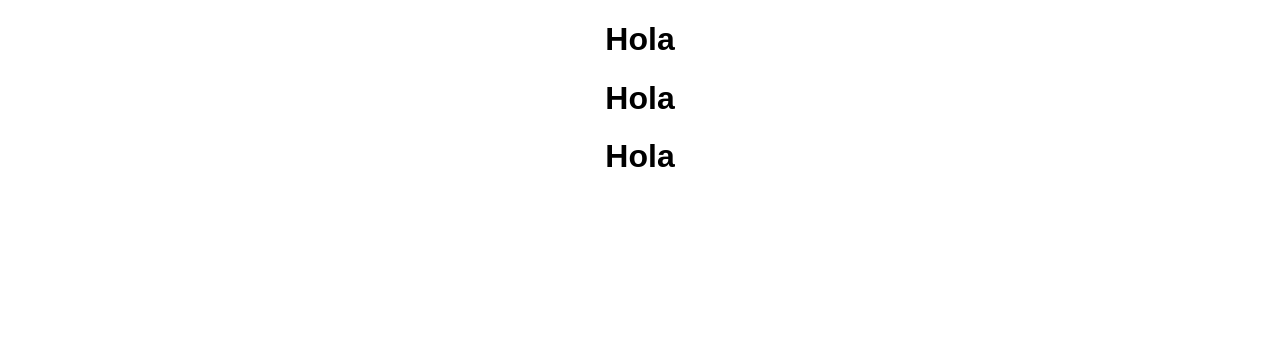
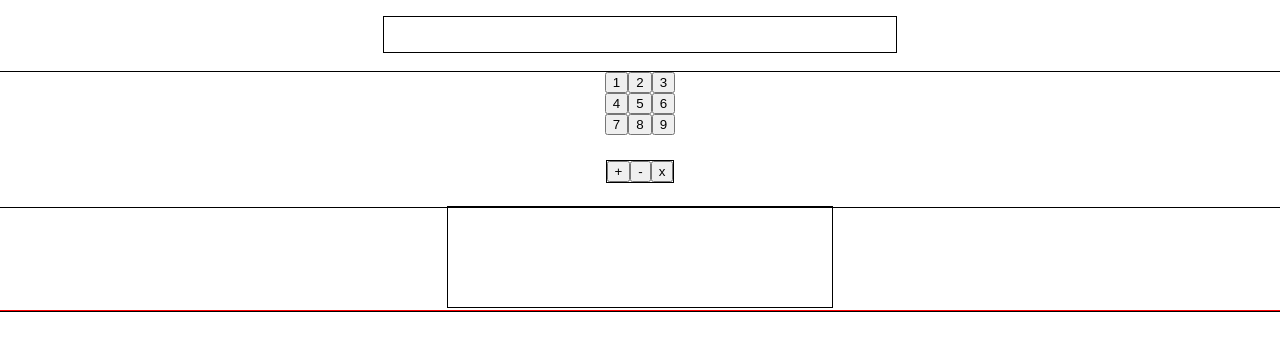
Before and after one commit to Claudiagari/calculadora-react, a React (Create React App) app: page / in a window 1280 px wide. Shown: the top 350 px of the page. Built offline with nearby package versions, Linux system fonts and the light colour scheme.

Commit message:
calculadora

```diff
--- a/src/App.css
+++ b/src/App.css
@@ -1,7 +1,39 @@
 .App {
   text-align: center;
+  outline: 1px solid black;
+
+  text-align: center;
 }
+.item {
+  border: none;
 
+}
+.Numbers{
+  outline: 1px solid black;
+}
+.Conten-list {
+  outline: 1px solid black;
+  width: 30%;
+  height: 100px;
+  display: inline-block;
+  text-align: center;
+}
+.uno {
+  outline: 1px solid red;
+}
+.Oper {
+  margin: 2%;
+  outline: 1px solid black;
+  display: inline-block;
+}
+.resul {
+  display: inline-block;
+  text-align: center;
+  margin: 1.3%;
+  outline: 1px solid black;
+  width: 40%;
+  height: 35px;
+}
 .App-logo {
   animation: App-logo-spin infinite 20s linear;
   height: 80px;
--- a/src/componets/Dos.js
+++ b/src/componets/Dos.js
@@ -3,7 +3,8 @@
   render() {
     return (
       <div className="uno">
-       <h1>Hola</h1>
+        <div>
+        </div>
       </div>
     );
   }
--- a/src/componets/Tres.js
+++ b/src/componets/Tres.js
@@ -3,7 +3,7 @@
   render() {
     return (
       <div className="uno">
-       <h1>Hola</h1>
+
       </div>
     );
   }
--- a/src/componets/Uno.js
+++ b/src/componets/Uno.js
@@ -3,7 +3,39 @@
   render() {
     return (
       <div className="uno">
-       <h1>Hola</h1>
+        <div className="resul">
+        </div>
+        <div className="Numbers">
+          <div>
+            <div>
+            <button>1</button>
+            <button>2</button>
+            <button>3</button>
+            </div>
+           <div>
+            <button>4</button>
+            <button>5</button>
+            <button>6</button>
+           </div>
+           <div>
+            <button>7</button>
+            <button>8</button>
+            <button>9</button>
+            </div>
+        </div>
+        <div className="Oper">
+
+            <button>+</button>
+            <button>-</button>
+            <button>x</button>
+
+        </div>
+        </div>
+        <div className="ContentList">
+          <div className="Conten-list">
+          </div>
+        </div>
+
       </div>
     );
   }
```
Also changed, not shown: package.json (line endings or trailing spaces), 1 other file (tests, documents, lock files or other folders).
